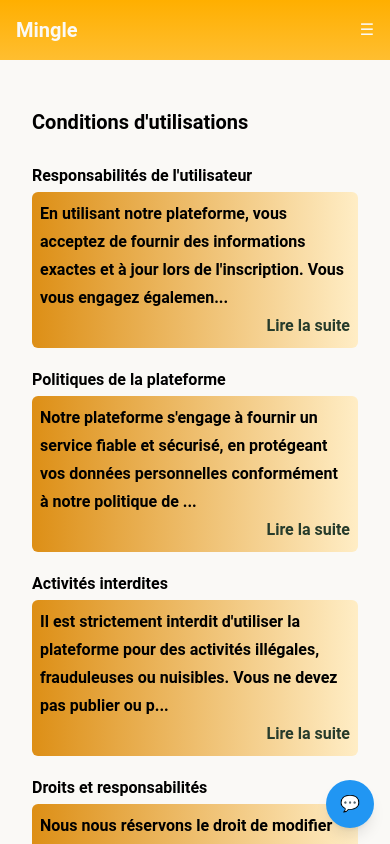
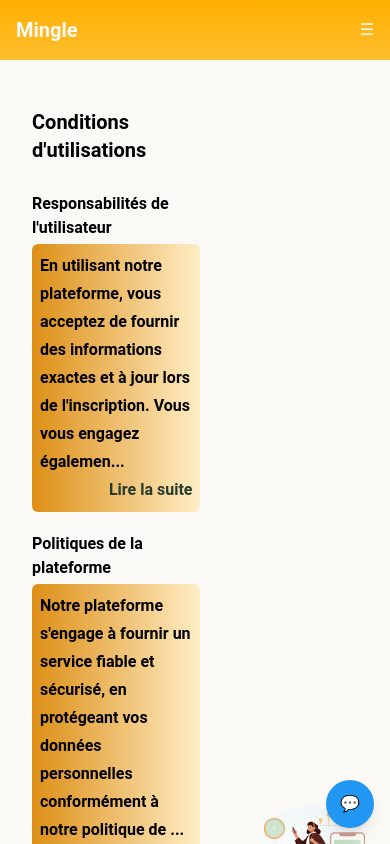
Before and after one commit to Emmanuelle-S/Mingle, a React (Vite) app in the folder frontend/: page /conditions in a window 390 px wide. Shown: the top 844 px of the page. Built offline with nearby package versions, Linux system fonts and the light colour scheme.

Commit message:
style: modification sur l'affichage de l'illustration

```diff
--- a/frontend/src/pages/ConditionsUtilisation/ConditionsUtilisation.jsx
+++ b/frontend/src/pages/ConditionsUtilisation/ConditionsUtilisation.jsx
@@ -41,7 +41,7 @@ export default function ConditionsUtilisation() {
                     <ArrowRightCircleIcon className="w-7 px-1"/>
                 </a>
                 </div>
-                <div className=" flex">
+                <div className="sapiens-vector flex">
                 <img
                     src={illustration}
                     alt="Illustration vectorielle d'une femme tenant un téléphone. La femme est entourée de formes géométriques et de dégradés de couleurs, créant un design moderne et abstrait."
--- a/frontend/src/pages/ConditionsUtilisation/ConditionsUtilisation.module.css
+++ b/frontend/src/pages/ConditionsUtilisation/ConditionsUtilisation.module.css
@@ -3,7 +3,7 @@
 }
 
 @media only screen and (max-width: 1024px) {
-    img {
+    img .sapiens-vector {
         display: none;
     }
 }
```
